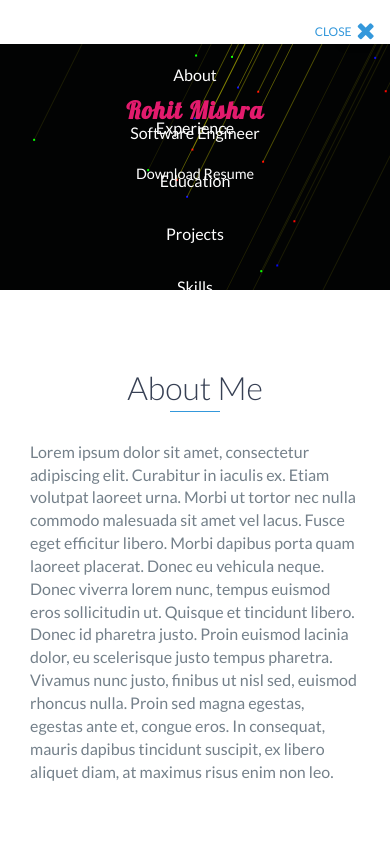
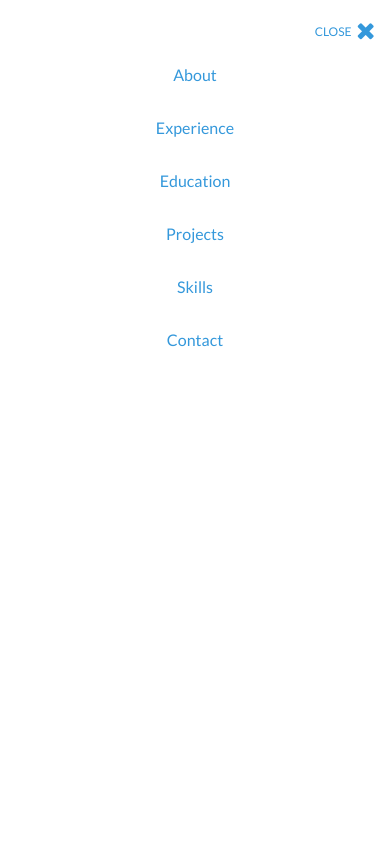
Before and after one commit to r10a/r10a.github.io, a website: page index.html in a window 390 px wide. Both pictures are taken after a click on the element 357 px from the left and 27 px from the top of the page. Shown: the top 844 px of the page. Drawn offline with nearby package versions, Linux system fonts and the light colour scheme.

Commit message:
CSS changes

```diff
--- a/css/styles.css
+++ b/css/styles.css
@@ -93,7 +93,7 @@ header li {
 
 header a {
     display: block;
-    color: #fff;
+    color: #3498DB;
     padding: 10px
 }
 
@@ -849,6 +849,12 @@ footer {
         font-size: 0.9em;
         padding: 5px 10px
     }
+    header a {
+        background: white;
+    }
+    header ul {
+        background: #fff;
+    }
 }
 
 .canvas {
--- a/index.html
+++ b/index.html
@@ -20,12 +20,12 @@
         <i class="fa fa-bars" aria-hidden="true"></i>
     </div>
     <!-- End #mobile-menu-toggle -->
-    <header>
+    <header class="sticky">
         <div id="mobile-menu-close">
             <span>Close</span>
             <i class="fa fa-times" aria-hidden="true"></i>
         </div>
-        <ul id="menu" class="shadow">
+        <ul id="menu" class="">
             <li>
                 <a href="#about">About</a>
             </li>
--- a/js/canvas.js
+++ b/js/canvas.js
@@ -50,7 +50,7 @@ function floatySpace() {
           if (pts[i].brightness > 0.1) pts[i].brightness -= 0.01
         }
 
-        var color = "rgba(255,255,0," + pts[i].brightness + ")"
+        var color = "rgba(52, 152, 219," + pts[i].brightness + ")"
         form.stroke(color).fill(true).line(ln);
       }
     },
```
